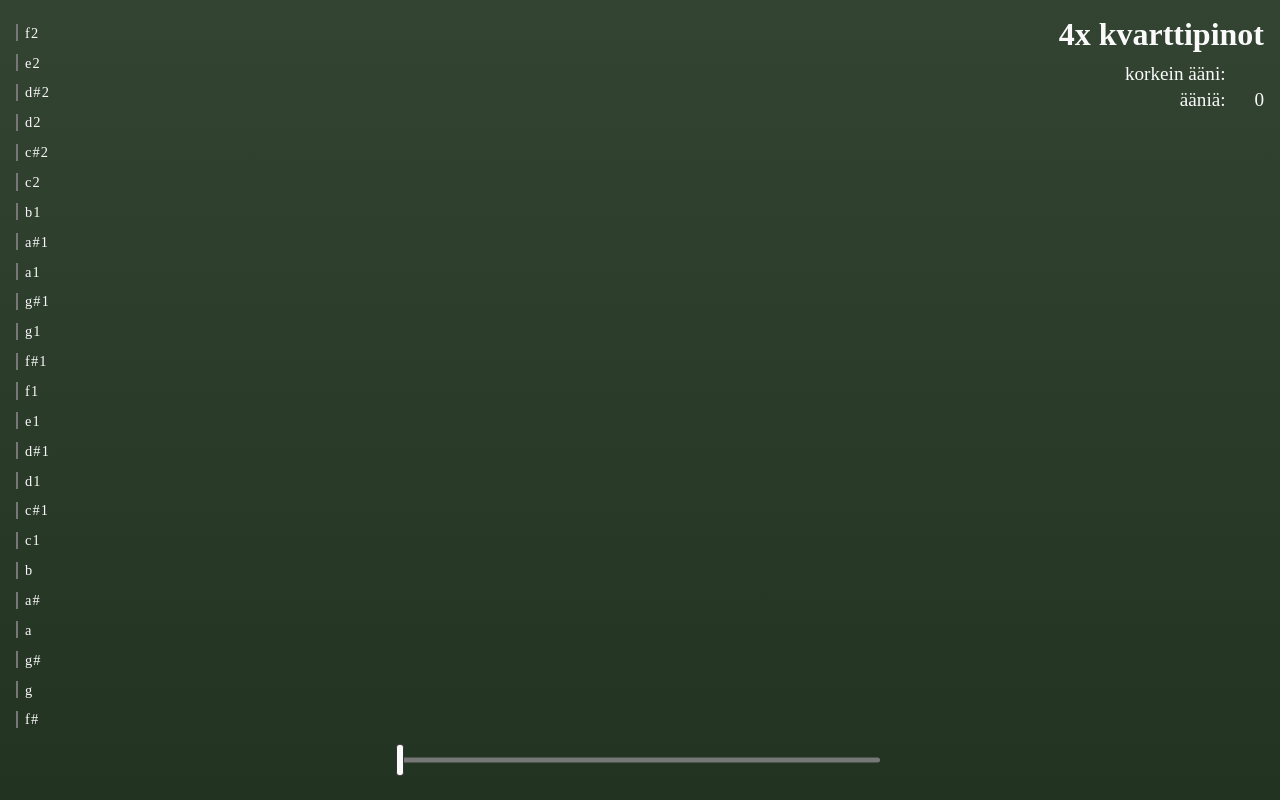
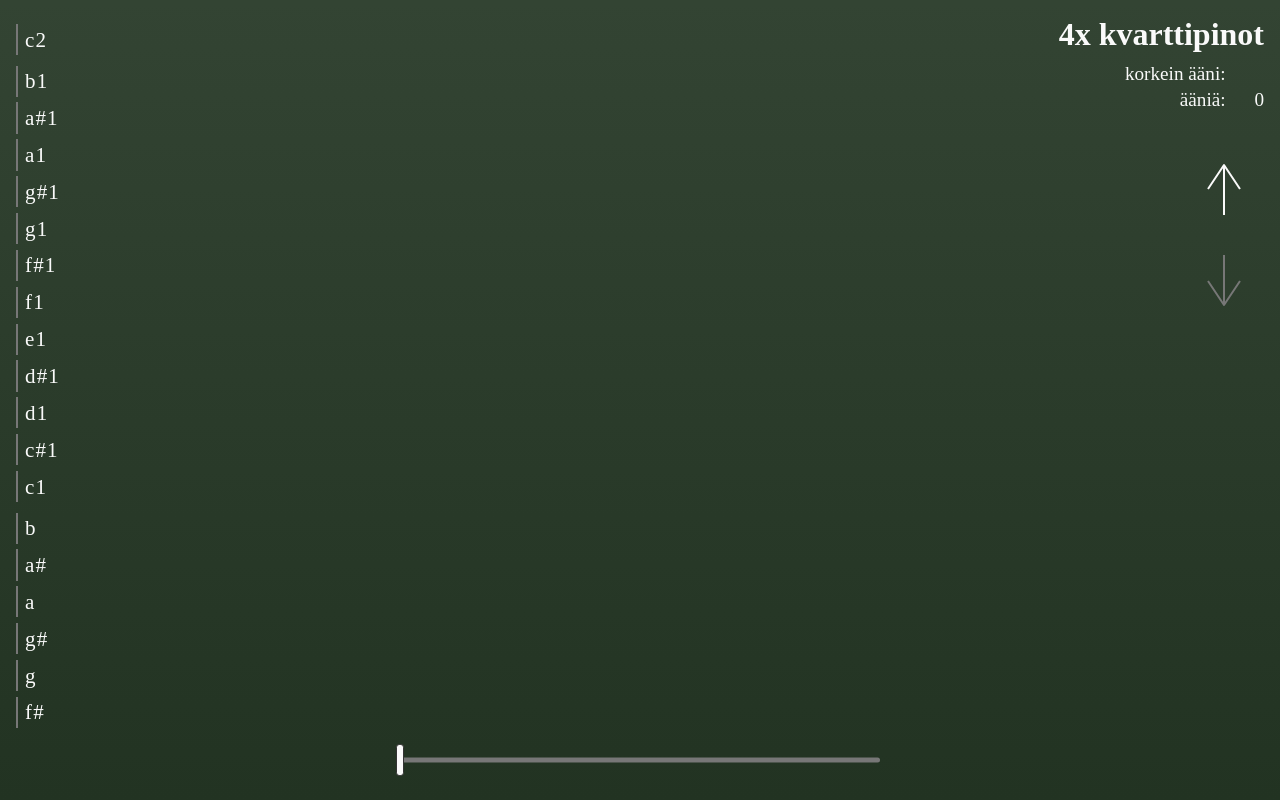
Before and after one commit to visahaarala/kvarttipinot, a React (Vite) app: page / in a window 1280 px wide. Built offline with nearby package versions, Linux system fonts and the light colour scheme.

Commit message:
different ranges

```diff
--- a/src/App.scss
+++ b/src/App.scss
@@ -12,6 +12,7 @@
   margin: 0;
   padding: 0;
   box-sizing: border-box;
+  user-select: none;
 }
 
 body {
@@ -62,6 +63,28 @@ h1 {
           width: 2.4rem;
         }
       }
+      .upDown {
+        margin-top: 6vh;
+        margin-right: 2.5vh;
+        display: flex;
+        flex-direction: column;
+        align-items: end;
+        gap: 4vh;
+
+        & > div {
+          $size: 5vh;
+          width: $size;
+          height: calc($size * 1.5);
+
+          &:nth-child(2) {
+            transform: rotate(180deg);
+          }
+        }
+
+        .disabled {
+          color: var(--color-gray-light);
+        }
+      }
     }
 
     .barchart {
@@ -70,7 +93,7 @@ h1 {
       display: flex;
       flex-direction: column-reverse;
       align-items: start;
-      gap: 1vw;
+      gap: 0.7vh;
       padding: 0.5rem 0;
 
       &__note {
@@ -83,17 +106,20 @@ h1 {
         position: relative;
 
         p {
-          font-size: 1.8vh;
+          // font-size: 1.8vh;
           position: absolute;
           top: 50%;
           transform: translateY(-50%);
           margin-left: 0.5rem;
           display: inline-block;
-          width: 4rem;
+          width: 10rem;
+          // background-color: blue;
 
           span {
             display: inline-block;
-            width: 2.2rem;
+            // width: 2.7rem;
+            // width: 5vh;
+            // width: .2rem;
           }
         }
       }
--- a/src/App.tsx
+++ b/src/App.tsx
@@ -1,82 +1,120 @@
-import {
-  CSSProperties,
-  PointerEvent,
-  useEffect,
-  useState,
-} from 'react';
+import { PointerEvent, useContext } from 'react';
 import './App.scss';
 
-import {
-  noteNames,
-  noteStacks,
-  noteStackInfo,
-} from './notes';
+import { numNotesOptions } from './notes';
+import Arrow from './Arrow';
+import { Context } from './Context';
 
 function App() {
-  const [ballStyle, setBallStyle] = useState<CSSProperties>(
-    { left: 0 }
-  );
-  const [xStartOffset, setXStartOffset] =
-    useState<number>();
-  const [inputX, setInputX] = useState(0);
-  const [noteIndex, setNoteIndex] = useState(-1);
+  const { state, dispatch } = useContext(Context);
+  const {
+    ballStyle,
+    xStartOffset,
+    inputX,
+    noteIndex,
+    numNotes,
+    noteNames,
+    noteStacks,
+  } = state;
+  // const [ballStyle, setBallStyle] = useState<CSSProperties>({ left: 0 });
+  // const [xStartOffset, setXStartOffset] = useState<number>();
+  // const [inputX, setInputX] = useState(0);
+  // const [noteIndex, setNoteIndex] = useState(-1);
+  // const [numNotes, setNumNotes] = useState<NumNotesOption>(19);
 
-  const pointerDownHandler = (
-    e: PointerEvent<HTMLDivElement>
-  ) => {
-    setXStartOffset(e.clientX - inputX);
+  // const noteNames = generateNoteNames(numNotes);
+  // const noteStacks = generateNoteStacks(noteNames);
+
+  const pointerDownHandler = (e: PointerEvent<HTMLDivElement>) => {
+    dispatch({
+      type: 'SET_X_START_OFFSET',
+      payload: { xStartOffset: e.clientX - inputX },
+    });
+    // setXStartOffset(e.clientX - inputX);
   };
 
-  const pointerMoveHandler = (
-    e: PointerEvent<HTMLDivElement>
-  ) => {
+  const pointerMoveHandler = (e: PointerEvent<HTMLDivElement>) => {
     if (xStartOffset === undefined) return;
     const ballX = e.clientX;
     let newInputX = ballX - xStartOffset;
-    const inputWidth =
-      document.getElementById('inputrail')!.offsetWidth;
+    const inputWidth = document.getElementById('inputrail')!.offsetWidth;
     if (newInputX > inputWidth) newInputX = inputWidth;
     if (newInputX < 0) newInputX = 0;
-    setInputX(newInputX);
+    dispatch({ type: 'SET_INPUT_X', payload: { inputX: newInputX } });
+    // setInputX(newInputX);
   };
 
   const pointerOutHandler = () => {
-    setXStartOffset(undefined);
+    dispatch({ type: 'UNSET_X_START_OFFSET' });
+    // setXStartOffset(undefined);
   };
 
-  useEffect(() => {
-    const width =
-      document.getElementById('inputrail')!.offsetWidth;
-    const pctg = (inputX / width) * 100;
-    setBallStyle({ left: `${pctg}%` });
-    setNoteIndex(
-      Math.floor((pctg / 100) * noteNames.length - 1)
-    );
-  }, [inputX]);
+  // useEffect(() => {
+  //   // When arrow is pressed and numnotes changed
+  //   // Update slider or noteIndex accordingly
+  //   const inputWidth = document.getElementById('inputrail')!.offsetWidth;
 
-  const noteStack: noteStackInfo = noteStacks[noteIndex]
+  //   console.log(numNotes, noteIndex);
+  //   if (noteIndex > numNotes - 1) {
+  //     // console.log(`setInputX(${inputWidth})`);
+  //     // setInputX(inputWidth);
+  //     console.log(`setInputX(480)`);
+  //     setInputX(480);
+  //   }
+  //   if (noteIndex < numNotes - 1) {
+  //     console.log(`${noteIndex} < (${numNotes} - 1),\n must update inputX`);
+  //   }
+  // }, [numNotes]);
+
+  // useEffect(() => {
+  // console.log(`inputX: ${inputX}`);
+  // const width = document.getElementById('inputrail')!.offsetWidth;
+  // const pctg = (inputX / width) * 100;
+
+  // setBallStyle({ left: `${pctg}%` });
+  // setNoteIndex(Math.floor((pctg / 100) * noteNames.length - 1));
+  // }, [inputX]);
+
+  const numNotesOptionIndex = numNotesOptions.indexOf(numNotes);
+
+  const arrowHandler = (change: 1 | -1) => {
+    const newIndex = numNotesOptionIndex + change;
+    if (newIndex >= 0 && newIndex < numNotesOptions.length) {
+      const numNotes = numNotesOptions[newIndex];
+      dispatch({ type: 'SET_NUM_NOTES', payload: { numNotes } });
+      // setNumNotes(newNumNotes);
+    }
+  };
+
+  const noteStack = noteStacks[noteIndex]
     ? noteStacks[noteIndex]
     : { data: [], count: 0 };
 
   return (
     <div className='container'>
-      <div className='barchart'>
+      <div
+        className='barchart'
+        style={{ fontSize: `calc(50vh / ${noteNames.length})` }}
+      >
         {noteNames.map((note, index) => {
-          const pctg = noteStack.data[index]
-            ? noteStack.data[index].pctg
-            : 0;
-          const reps = noteStack.data[index]
-            ? noteStack.data[index].reps
-            : 0;
+          const pctg = noteStack.data[index] ? noteStack.data[index].pctg : 0;
+          const reps = noteStack.data[index] ? noteStack.data[index].reps : 0;
           const width = pctg + '%';
+          const marbo =
+            note.length === 2 && note[0] === 'c' ? '.6vh' : undefined;
           return (
             <div
               className='barchart__note'
               key={note}
-              style={{ width: width }}
+              style={{ width: width, marginBottom: marbo }}
             >
               <p>
-                <span className='notename'>{note}</span>
+                <span
+                  className='notename'
+                  style={{ width: `calc(150vh / ${noteNames.length})` }}
+                >
+                  {note}
+                </span>
                 {reps > 0 ? reps : ''}
               </p>
             </div>
@@ -99,13 +137,29 @@ function App() {
         <h1>4x kvarttipinot</h1>
         <p>
           korkein ääni:
-          <span className='notename'>
-            {noteNames[noteIndex]}
-          </span>
+          <span className='notename'>{noteNames[noteIndex]}</span>
         </p>
         <p>
           ääniä:<span>{noteStack.count}</span>
         </p>
+        <div className='upDown'>
+          <div
+            onClick={() => arrowHandler(1)}
+            className={
+              numNotesOptionIndex >= numNotesOptions.length - 1
+                ? 'disabled'
+                : ''
+            }
+          >
+            <Arrow />
+          </div>
+          <div
+            onClick={() => arrowHandler(-1)}
+            className={numNotesOptionIndex === 0 ? 'disabled' : ''}
+          >
+            <Arrow />
+          </div>
+        </div>
       </div>
     </div>
   );
--- /dev/null
+++ b/src/Arrow.tsx
@@ -0,0 +1,13 @@
+const Arrow = () => (
+  <svg xmlns='http://www.w3.org/2000/svg' viewBox='0 0 20 30'>
+    <path
+      d='M10 3 L10 28 M2 15 L10 3 L18 15'
+      stroke='currentColor'
+      fill='none'
+      strokeWidth='1'
+      strokeLinejoin='round'
+    />
+  </svg>
+);
+
+export default Arrow;
--- /dev/null
+++ b/src/Context.tsx
@@ -0,0 +1,98 @@
+import { createContext, CSSProperties, Dispatch } from 'react';
+import {
+  generateNoteNames,
+  generateNoteStacks,
+  NoteStackInfo,
+  NumNotesOption,
+} from './notes';
+
+type ProgramState = {
+  ballStyle: CSSProperties;
+  xStartOffset: number | undefined;
+  inputX: number;
+  noteIndex: number;
+  numNotes: NumNotesOption;
+  noteNames: string[];
+  noteStacks: NoteStackInfo[];
+};
+
+type ReducerAction = {
+  type:
+    | 'SET_X_START_OFFSET'
+    | 'UNSET_X_START_OFFSET'
+    | 'SET_INPUT_X'
+    | 'SET_NUM_NOTES';
+  payload?: Partial<ProgramState>;
+};
+
+export const initialState = (): ProgramState => {
+  const numNotes: NumNotesOption = 19;
+  const noteNames = generateNoteNames(numNotes);
+  const noteStacks = generateNoteStacks(noteNames);
+  return {
+    ballStyle: { left: 0 },
+    xStartOffset: undefined,
+    inputX: 0,
+    noteIndex: -1,
+    numNotes,
+    noteNames,
+    noteStacks,
+  };
+};
+
+export const reducer = (
+  state: ProgramState,
+  action: ReducerAction
+): ProgramState => {
+  console.log('reducer', action.type);
+  switch (action.type) {
+    case 'SET_X_START_OFFSET': {
+      return { ...state, xStartOffset: action.payload!.xStartOffset! };
+    }
+    case 'UNSET_X_START_OFFSET': {
+      return { ...state, xStartOffset: undefined };
+    }
+    case 'SET_INPUT_X': {
+      const inputWidth = document.getElementById('inputrail')!.offsetWidth;
+      const inputX = action.payload!.inputX!;
+      const pctg = (inputX / inputWidth) * 100;
+      return {
+        ...state,
+        inputX,
+        ballStyle: { left: `${pctg}%` },
+        noteIndex: Math.floor((pctg / 100) * state.noteNames.length - 1),
+      };
+    }
+    case 'SET_NUM_NOTES': {
+      const inputWidth = document.getElementById('inputrail')!.offsetWidth;
+      const numNotes = action.payload!.numNotes!;
+      const noteNames = generateNoteNames(numNotes);
+      const noteStacks = generateNoteStacks(noteNames);
+
+      const newState = {
+        ...state,
+        numNotes,
+        noteNames,
+        noteStacks,
+      };
+
+      if (state.noteIndex > numNotes - 1) {
+        // overflow
+        newState.inputX = inputWidth;
+        newState.ballStyle = { left: '100%' };
+        newState.noteIndex = numNotes - 1;
+      } else {
+        // adjust slider to match reality
+        const pctg = (state.noteIndex / (noteNames.length - 1)) * 100;
+        newState.ballStyle = { left: `${pctg}%` };
+        newState.inputX = (inputWidth * pctg) / 100;
+      }
+      return newState;
+    }
+  }
+};
+
+export const Context = createContext<{
+  state: ProgramState;
+  dispatch: Dispatch<ReducerAction>;
+}>({ state: initialState(), dispatch: () => {} });
--- /dev/null
+++ b/src/ContextProvider.tsx
@@ -0,0 +1,11 @@
+import { FC, ReactNode, useReducer } from 'react';
+import { Context, initialState, reducer } from './Context';
+
+const ContextProvider: FC<{ children: ReactNode }> = ({ children }) => {
+  const [state, dispatch] = useReducer(reducer, initialState());
+  return (
+    <Context.Provider value={{ state, dispatch }}>{children}</Context.Provider>
+  );
+};
+
+export default ContextProvider;
--- a/src/main.tsx
+++ b/src/main.tsx
@@ -1,9 +1,12 @@
-import { StrictMode } from 'react'
-import { createRoot } from 'react-dom/client'
-import App from './App.tsx'
+import { StrictMode } from 'react';
+import { createRoot } from 'react-dom/client';
+import App from './App.tsx';
+import ContextProvider from './ContextProvider.tsx';
 
 createRoot(document.getElementById('root')!).render(
   <StrictMode>
-    <App />
-  </StrictMode>,
-)
+    <ContextProvider>
+      <App />
+    </ContextProvider>
+  </StrictMode>
+);
--- a/src/notes.ts
+++ b/src/notes.ts
@@ -1,31 +1,26 @@
-export const noteNames = [
-  'f#',
-  'g',
-  'g#',
-  'a',
-  'a#',
-  'b',
-  'c1',
-  'c#1',
-  'd1',
-  'd#1',
-  'e1',
-  'f1',
-  'f#1',
-  'g1',
-  'g#1',
-  'a1',
-  'a#1',
-  'b1',
-  'c2',
-  'c#2',
-  'd2',
-  'd#2',
-  'e2',
-  'f2',
-];
+export type NumNotesOption = 19 | 29 | 39 | 49;
 
-const noteStacksByIndex = (): number[][] => {
+export const numNotesOptions: NumNotesOption[] = [19, 29, 39, 49];
+
+export const generateNoteNames = (numNotes: NumNotesOption): string[] => {
+  const intervals = [2, 2, 1, 2, 2, 2, 1];
+  const alphabets = 'cdefgab';
+  const notes: string[] = alphabets
+    .split('')
+    .map((alphabet, index) =>
+      intervals[index] === 2 ? [alphabet, alphabet + '#'] : alphabet
+    )
+    .flat();
+  const noteNames: string[] = [];
+  const lowestIndex = notes.indexOf('f#');
+  for (let i = lowestIndex; i < lowestIndex + numNotes; i++) {
+    const octave = Math.floor(i / notes.length);
+    noteNames.push(notes[i % notes.length] + (octave === 0 ? '' : octave));
+  }
+  return noteNames;
+};
+
+const noteStacksByIndex = (noteNames: string[]): number[][] => {
   const rs: number[][] = [];
   for (let i = 0; i < noteNames.length; i++) {
     const tmp: number[] = [];
@@ -34,9 +29,7 @@ const noteStacksByIndex = (): number[][] => {
         let fourthsDown = 0;
         while (j - k - fourthsDown * 5 >= 0) {
           const noteIndex = j - k - fourthsDown * 5;
-          tmp[noteIndex] = tmp[noteIndex]
-            ? tmp[noteIndex] + 1
-            : 1;
+          tmp[noteIndex] = tmp[noteIndex] ? tmp[noteIndex] + 1 : 1;
           fourthsDown++;
         }
       }
@@ -46,13 +39,13 @@ const noteStacksByIndex = (): number[][] => {
   return rs;
 };
 
-export type noteStackInfo = {
+export type NoteStackInfo = {
   data: { reps: number; pctg: number }[];
   count: number;
 };
 
-const noteStacksPercentage = (): noteStackInfo[] => {
-  const ns = noteStacksByIndex();
+export const generateNoteStacks = (noteNames: string[]): NoteStackInfo[] => {
+  const ns = noteStacksByIndex(noteNames);
   const max = ns.slice(-1)[0][0];
   return ns.map((stack) => {
     let count = 0;
@@ -66,5 +59,3 @@ const noteStacksPercentage = (): noteStackInfo[] => {
     return { count, data };
   });
 };
-
-export const noteStacks = noteStacksPercentage();
```
